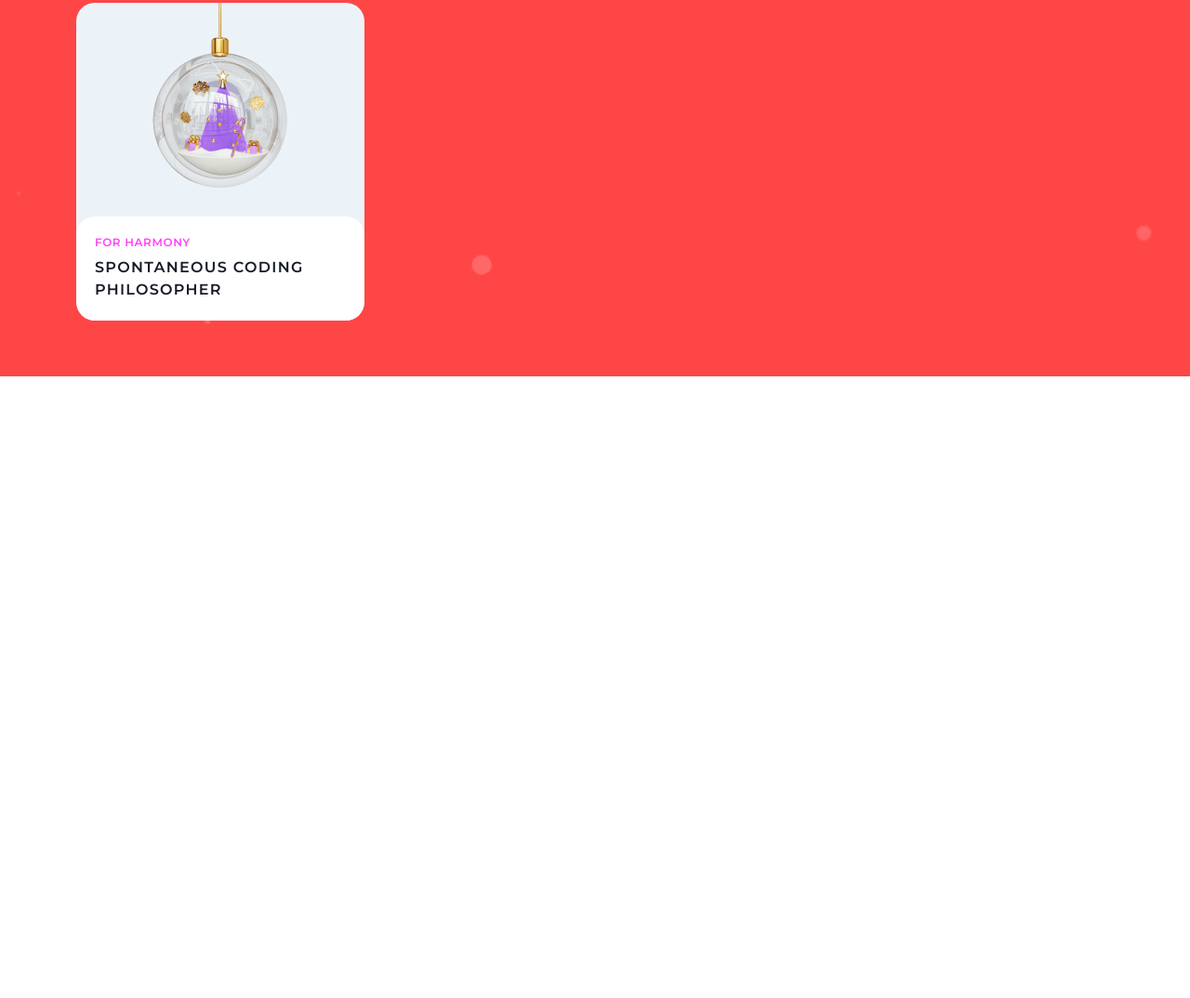
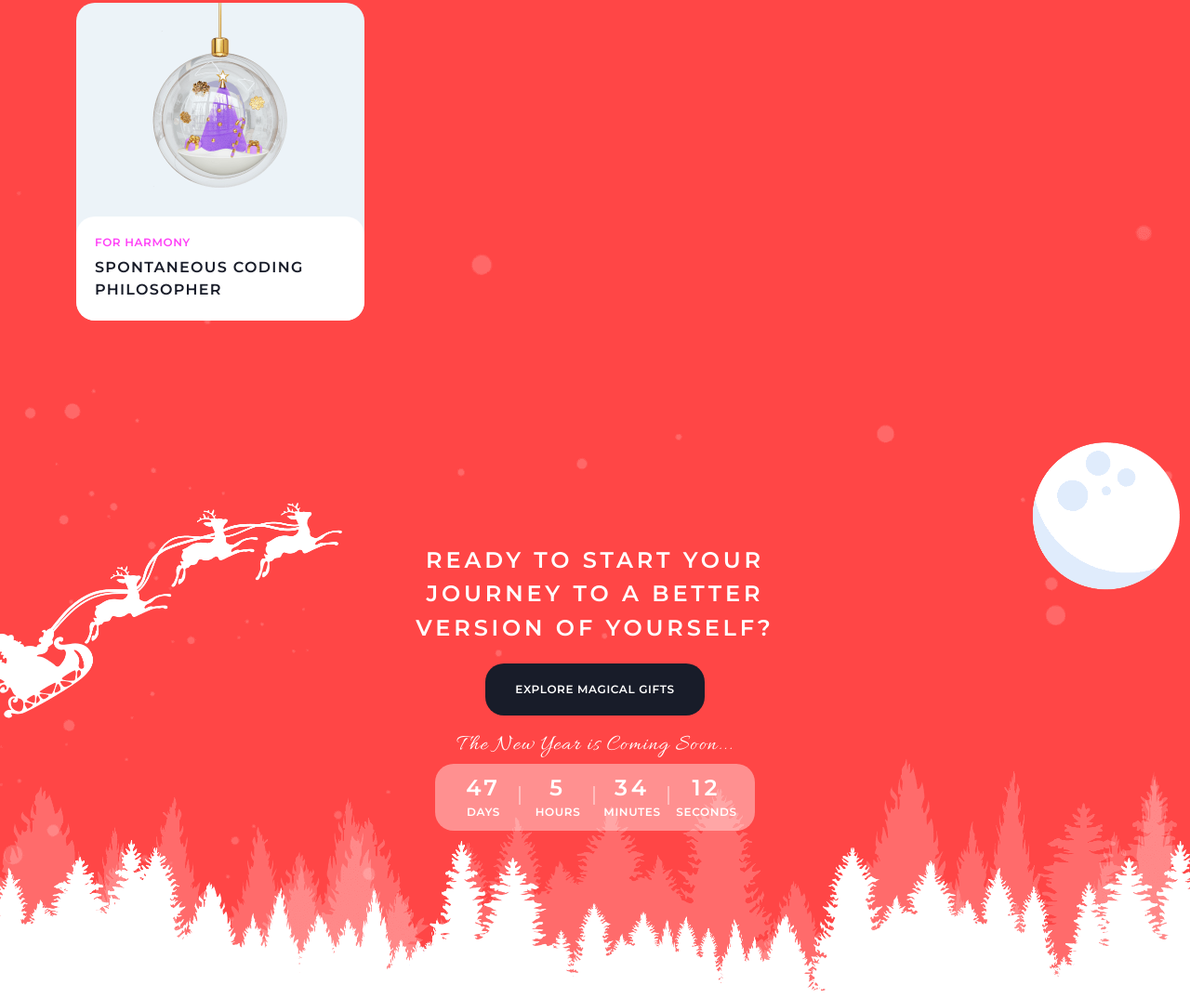
Before and after one commit to shums89/christmas-shop, a website built with webpack: page christmas-shop/src/index.html in a window 1280 px wide. Shown: the part 2228-3302 px from the top of the page at 93% size. Before the commit the page ends 2633 px from the top, so only its background shows below. Built offline with nearby package versions, Linux system fonts and the light colour scheme; files whose address does not match are found by name.

Commit message:
feat: add cta section

```diff
--- a/christmas-shop/src/index.html
+++ b/christmas-shop/src/index.html
@@ -83,6 +83,31 @@
           </ul>
         </div>
       </section>
+      <section class="page__cta cta">
+        <div class="cta__container">
+          <h2 class="cta__title">Ready to start your journey to a better version of yourself?</h2>
+          <a class="cta__button button-primary" href="gifts.html">Explore Magical Gifts</a>
+          <table class="cta__table">
+            <caption>The New Year is Coming Soon...</caption>
+            <thead>
+              <tr>
+                <th>Days</th>
+                <th>Hours</th>
+                <th>Minutes</th>
+                <th>Seconds</th>
+              </tr>
+            </thead>
+            <tbody>
+              <tr>
+                <td>47</td>
+                <td>5</td>
+                <td>34</td>
+                <td>12</td>
+              </tr>
+            </tbody>
+          </table>
+        </div>
+      </section>
     </main>
     @@include('html/_footer.htm',{})
   </div>
--- a/christmas-shop/src/scss/index.scss
+++ b/christmas-shop/src/scss/index.scss
@@ -236,3 +236,79 @@
   &__item {
   }
 }
+
+//====================================================================
+
+.cta {
+  // .cta__container
+  &__container {
+    display: flex;
+    flex-direction: column;
+    align-items: center;
+    gap: m.rem(20);
+    padding-top: m.rem(180);
+    padding-bottom: m.rem(180);
+    color: v.$static-white;
+    background:
+      url('@img/bg-forest.png') center/cover no-repeat,
+      url('@img/bg-snow.png') center/cover no-repeat,
+      v.$primary;
+  }
+  // .cta__title
+  &__title {
+    max-width: m.rem(426);
+    text-align: center;
+    @include f.header-2;
+  }
+  // .cta__button
+  &__button {
+  }
+  // .cta__table
+  &__table {
+    display: flex;
+    flex-direction: column;
+    border: 0;
+    border-collapse: collapse;
+
+    & caption {
+      @include f.caption;
+      margin-bottom: m.rem(8);
+    }
+    & thead {
+      order: 2;
+      padding: 0 m.rem(12) m.rem(12);
+      border-radius: 0 0 m.rem(20) m.rem(20);
+      overflow: hidden;
+      background-color: v.$static-white-40;
+    }
+    & tr {
+    }
+    & th {
+      width: m.rem(80);
+      text-align: center;
+      @include f.header-4;
+    }
+    tbody {
+      padding: m.rem(8) m.rem(12) 0;
+      border-radius: m.rem(20) m.rem(20) 0 0;
+      overflow: hidden;
+      background-color: v.$static-white-40;
+    }
+    & td {
+      position: relative;
+      width: m.rem(80);
+      text-align: center;
+      @include f.header-2;
+
+      &:not(:last-child):after {
+        position: absolute;
+        content: '';
+        width: m.rem(2);
+        height: m.rem(20);
+        bottom: 0;
+        right: 0;
+        background-color: v.$static-white-40;
+      }
+    }
+  }
+}
--- a/christmas-shop/src/scss/style.scss
+++ b/christmas-shop/src/scss/style.scss
@@ -24,4 +24,7 @@
   // .page__best
   &__best {
   }
+  // .page__cta
+  &__cta {
+  }
 }
```
Also changed, not shown: christmas-shop/src/img/bg-forest.png (added).
